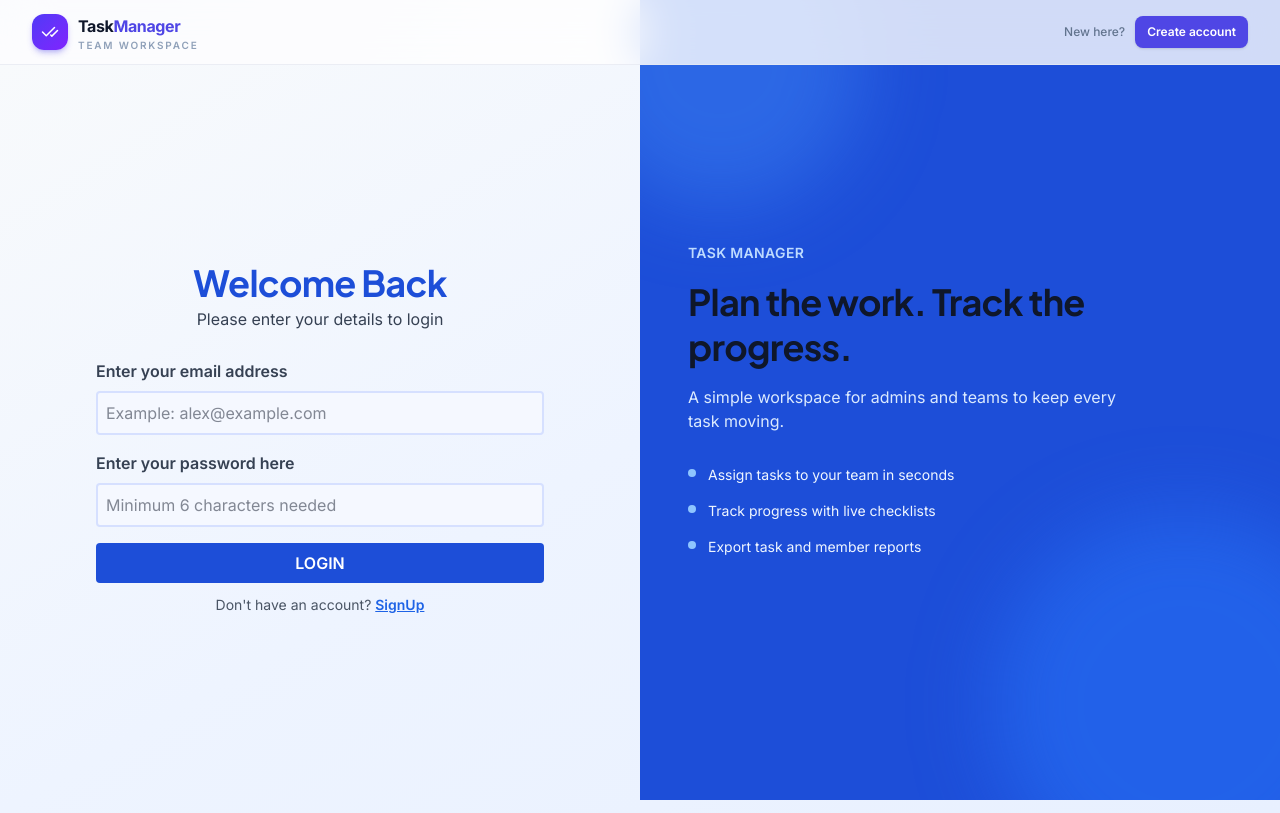
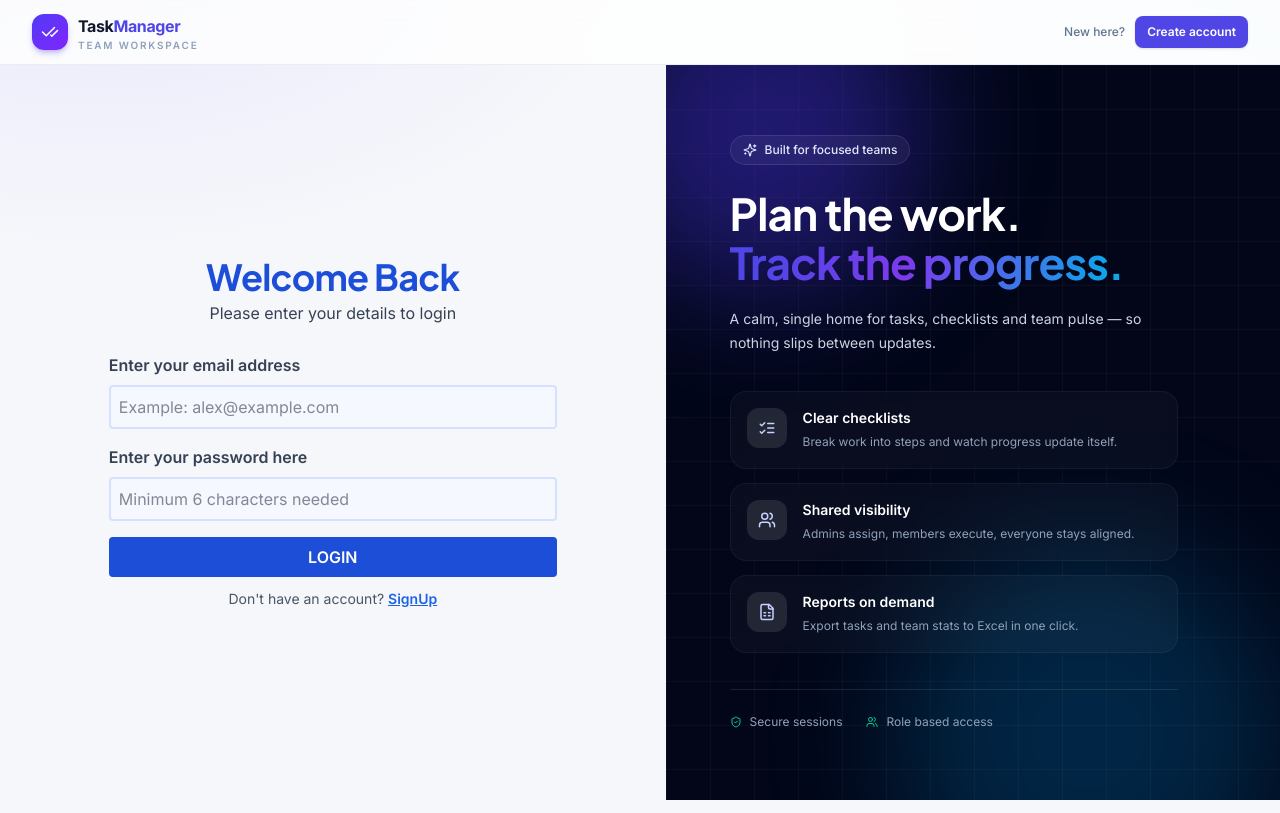
Before and after one commit to Exploring-glitch/Task-Manager, a React (Vite) app in the folder frontend/: page /auth/login in a window 1280 px wide. Built offline with nearby package versions, Linux system fonts and the light colour scheme; no server answers.

Commit message:
feat(ui): rebuild the auth screen as a split brand experience

```diff
--- a/frontend/src/components/layouts/AuthLayout.jsx
+++ b/frontend/src/components/layouts/AuthLayout.jsx
@@ -1,45 +1,98 @@
+import {
+    LuFileSpreadsheet,
+    LuListChecks,
+    LuShieldCheck,
+    LuSparkles,
+    LuUsers,
+} from "react-icons/lu";
 import NavBar from "./NavBar.jsx";
 
 const FEATURES = [
-    "Assign tasks to your team in seconds",
-    "Track progress with live checklists",
-    "Export task and member reports",
+    {
+        icon: LuListChecks,
+        title: "Clear checklists",
+        description: "Break work into steps and watch progress update itself.",
+    },
+    {
+        icon: LuUsers,
+        title: "Shared visibility",
+        description: "Admins assign, members execute, everyone stays aligned.",
+    },
+    {
+        icon: LuFileSpreadsheet,
+        title: "Reports on demand",
+        description: "Export tasks and team stats to Excel in one click.",
+    },
 ];
 
 const AuthLayout = ({ children }) => {
     return (
-        <div className="flex h-screen flex-col">
+        <div className="flex min-h-screen flex-col">
             <NavBar />
 
-            <div className="min-h-[calc(100vh-52px)] w-screen overflow-x-hidden bg-linear-to-br from-[#F8FAFC] via-[#EEF4FF] to-[#E8F0FF]">
-                <div className="h-full w-full lg:w-1/2">{children}</div>
+            <div className="flex flex-1">
+                <main className="flex flex-1 items-center justify-center px-4 py-10 sm:px-8 lg:px-12">
+                    <div className="animate-fade-up w-full max-w-lg">{children}</div>
+                </main>
 
-                <aside className="relative hidden h-screen w-1/2 flex-col justify-center overflow-hidden bg-[#1D4ED8] p-12 text-white lg:fixed lg:top-0 lg:right-0 lg:flex">
-                    <div className="relative z-10 max-w-md">
-                        <p className="text-sm font-semibold tracking-wide text-blue-200 uppercase">
-                            Task Manager
+                <aside className="relative hidden overflow-hidden bg-slate-950 lg:flex lg:w-[46%] xl:w-[48%]">
+                    <div className="absolute inset-0 bg-grid opacity-60" aria-hidden="true" />
+                    <div
+                        className="absolute -top-24 -left-16 h-80 w-80 rounded-full bg-indigo-600/40 blur-3xl"
+                        aria-hidden="true"
+                    />
+                    <div
+                        className="absolute right-0 -bottom-32 h-96 w-96 rounded-full bg-sky-500/20 blur-3xl"
+                        aria-hidden="true"
+                    />
+
+                    <div className="relative flex h-full flex-col justify-center px-10 py-16 xl:px-16">
+                        <span className="inline-flex w-fit items-center gap-2 rounded-full border border-white/10 bg-white/5 px-3 py-1.5 text-xs font-medium text-indigo-100 backdrop-blur">
+                            <LuSparkles className="text-sm" aria-hidden="true" />
+                            Built for focused teams
+                        </span>
+
+                        <h2 className="mt-6 max-w-md text-4xl font-bold leading-[1.12] text-white xl:text-[44px]">
+                            Plan the work.
+                            <br />
+                            <span className="text-gradient">Track the progress.</span>
+                        </h2>
+
+                        <p className="mt-5 max-w-md text-sm leading-6 text-slate-300">
+                            A calm, single home for tasks, checklists and team pulse — so nothing slips
+                            between updates.
                         </p>
 
-                        <h2 className="mt-4 text-4xl font-bold leading-tight">
-                            Plan the work. Track the progress.
-                        </h2>
+                        <ul className="mt-9 space-y-3.5">
+                            {FEATURES.map(({ icon: Icon, title, description }) => (
+                                <li
+                                    key={title}
+                                    className="flex gap-4 rounded-2xl border border-white/5 bg-white/[0.03] p-4 backdrop-blur-sm"
+                                >
+                                    <span className="icon-tile h-10 w-10 rounded-xl bg-white/10 text-indigo-200">
+                                        <Icon className="text-lg" aria-hidden="true" />
+                                    </span>
 
-                        <p className="mt-4 text-blue-100">
-                            A simple workspace for admins and teams to keep every task moving.
-                        </p>
-
-                        <ul className="mt-8 space-y-4">
-                            {FEATURES.map((feature) => (
-                                <li key={feature} className="flex items-start gap-3 text-sm text-blue-50">
-                                    <span className="mt-1 inline-block h-2 w-2 rounded-full bg-blue-300" />
-                                    {feature}
+                                    <div>
+                                        <p className="text-sm font-semibold text-white">{title}</p>
+                                        <p className="mt-1 text-xs leading-5 text-slate-400">{description}</p>
+                                    </div>
                                 </li>
                             ))}
                         </ul>
+
+                        <div className="mt-9 flex flex-wrap items-center gap-6 border-t border-white/10 pt-6 text-xs text-slate-400">
+                            <span className="inline-flex items-center gap-2">
+                                <LuShieldCheck className="text-emerald-400" aria-hidden="true" />
+                                Secure sessions
+                            </span>
+
+                            <span className="inline-flex items-center gap-2">
+                                <LuUsers className="text-emerald-400" aria-hidden="true" />
+                                Role based access
+                            </span>
+                        </div>
                     </div>
-
-                    <div className="pointer-events-none absolute -right-24 -bottom-24 h-96 w-96 rounded-full bg-blue-500/40 blur-2xl" />
-                    <div className="pointer-events-none absolute -top-20 -left-16 h-72 w-72 rounded-full bg-blue-400/30 blur-2xl" />
                 </aside>
             </div>
         </div>
```
